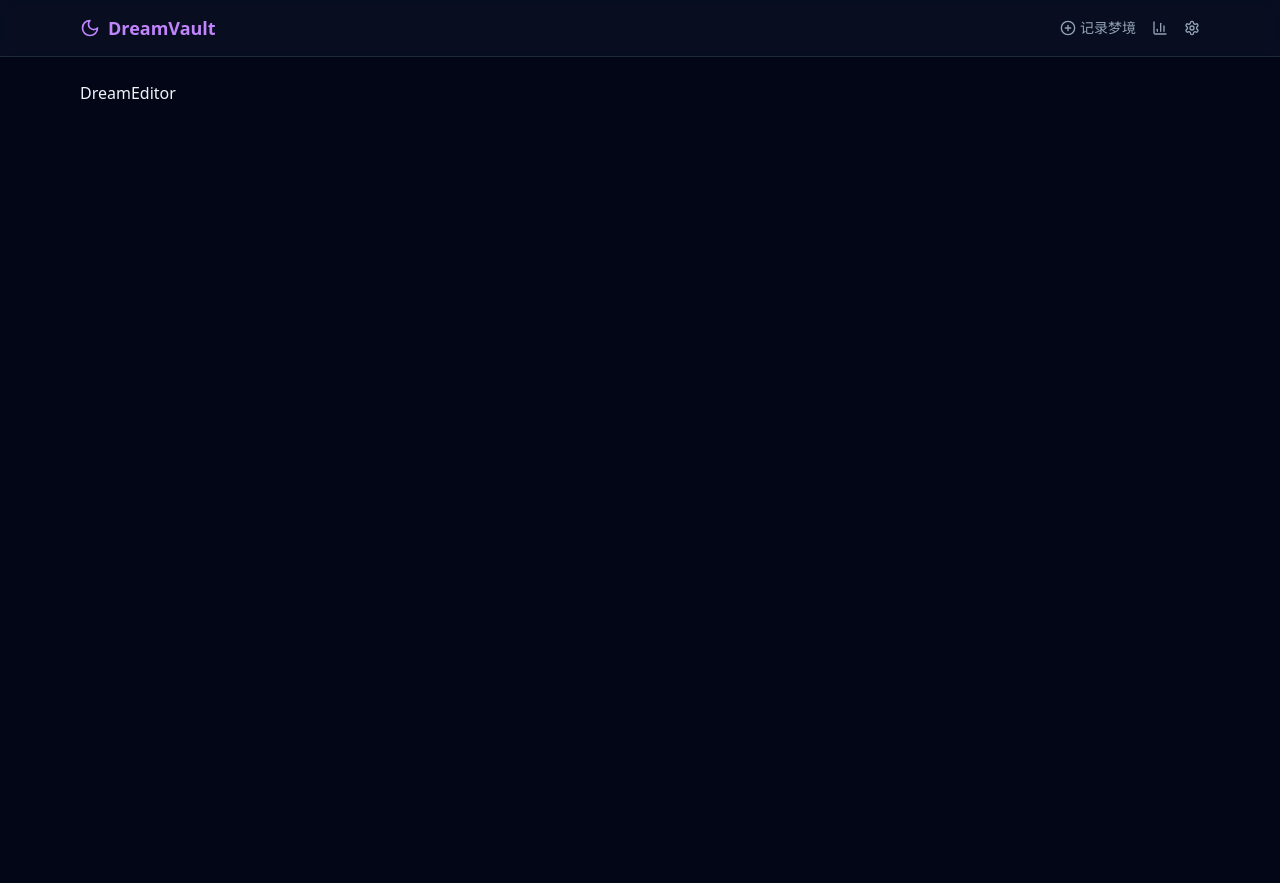
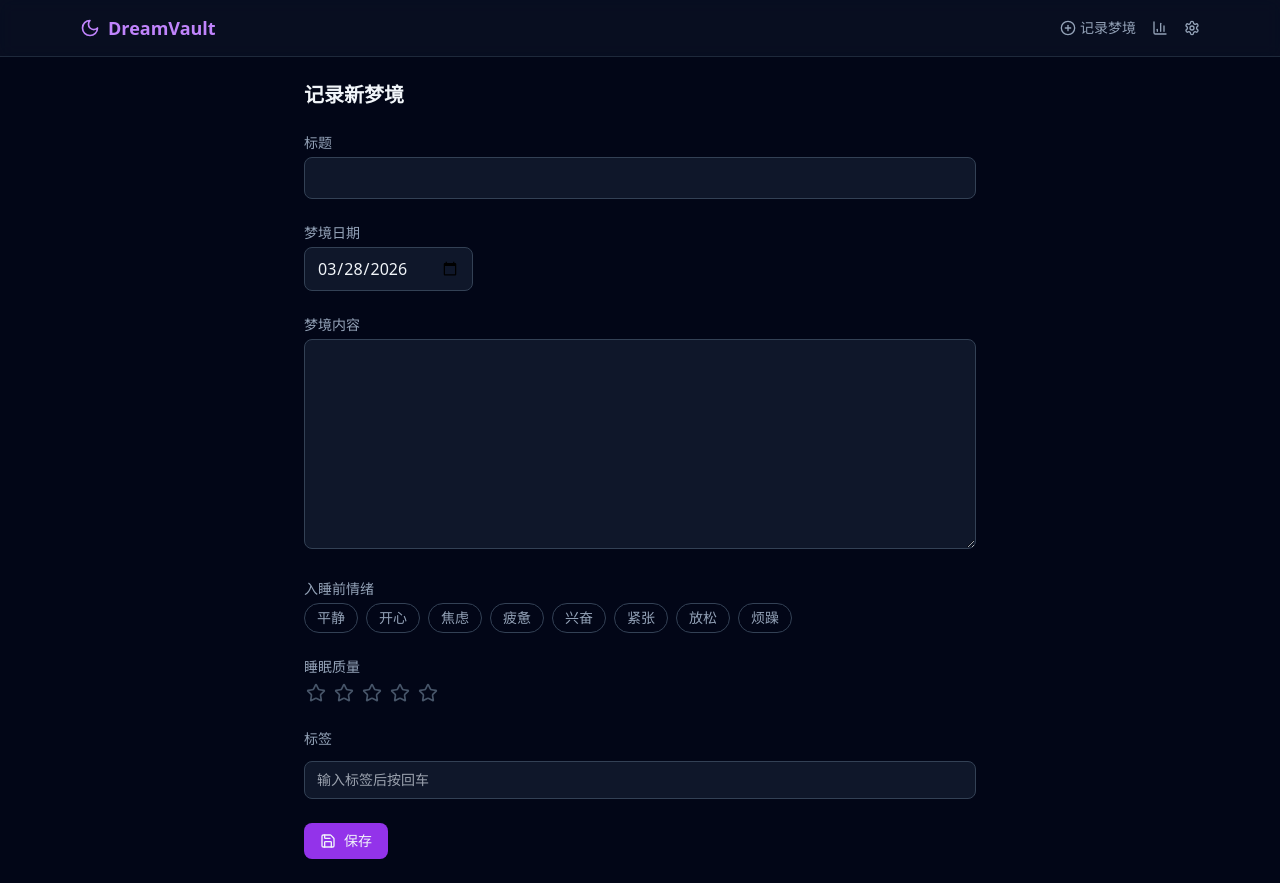
Before and after one commit to iyow/dream-vault, a React (Vite) app in the folder client/: page /dream/new in a window 1280 px wide. Before the commit the page ends 800 px from the top, so only its background shows below. Built offline with nearby package versions, Linux system fonts and the light colour scheme.

Commit message:
feat: add DreamEditor page with star rating and tag input

```diff
--- /dev/null
+++ b/client/src/components/StarRating.jsx
@@ -0,0 +1,20 @@
+import { Star } from 'lucide-react';
+
+export default function StarRating({ value = 0, onChange }) {
+  return (
+    <div className="flex gap-1">
+      {[1, 2, 3, 4, 5].map((n) => (
+        <button
+          key={n}
+          type="button"
+          onClick={() => onChange(n)}
+          className="p-0.5"
+        >
+          <Star
+            className={`w-5 h-5 ${n <= value ? 'fill-yellow-400 text-yellow-400' : 'text-slate-600'}`}
+          />
+        </button>
+      ))}
+    </div>
+  );
+}
--- /dev/null
+++ b/client/src/components/TagInput.jsx
@@ -0,0 +1,43 @@
+import { useState } from 'react';
+import { X } from 'lucide-react';
+
+export default function TagInput({ tags = [], onChange }) {
+  const [input, setInput] = useState('');
+
+  function handleKeyDown(e) {
+    if (e.key === 'Enter' && input.trim()) {
+      e.preventDefault();
+      if (!tags.includes(input.trim())) {
+        onChange([...tags, input.trim()]);
+      }
+      setInput('');
+    }
+  }
+
+  function removeTag(tag) {
+    onChange(tags.filter((t) => t !== tag));
+  }
+
+  return (
+    <div>
+      <div className="flex flex-wrap gap-1 mb-2">
+        {tags.map((tag) => (
+          <span key={tag} className="flex items-center gap-1 px-2 py-0.5 text-sm bg-purple-500/20 text-purple-300 rounded">
+            {tag}
+            <button type="button" onClick={() => removeTag(tag)} className="text-purple-400 hover:text-white">
+              <X className="w-3 h-3" />
+            </button>
+          </span>
+        ))}
+      </div>
+      <input
+        type="text"
+        value={input}
+        onChange={(e) => setInput(e.target.value)}
+        onKeyDown={handleKeyDown}
+        placeholder="输入标签后按回车"
+        className="w-full px-3 py-2 bg-slate-900 border border-slate-700 rounded-lg text-sm focus:outline-none focus:border-purple-500"
+      />
+    </div>
+  );
+}
--- a/client/src/pages/DreamEditor.jsx
+++ b/client/src/pages/DreamEditor.jsx
@@ -1 +1,138 @@
-export default function DreamEditor() { return <div>DreamEditor</div>; }
+import { useState, useEffect } from 'react';
+import { useNavigate, useParams } from 'react-router-dom';
+import { Save } from 'lucide-react';
+import { api } from '../api';
+import StarRating from '../components/StarRating';
+import TagInput from '../components/TagInput';
+
+const MOODS = ['平静', '开心', '焦虑', '疲惫', '兴奋', '紧张', '放松', '烦躁'];
+
+export default function DreamEditor() {
+  const { id } = useParams();
+  const navigate = useNavigate();
+  const isEdit = !!id;
+
+  const [form, setForm] = useState({
+    title: '',
+    content: '',
+    dream_date: new Date().toISOString().split('T')[0],
+    mood_before: '',
+    sleep_quality: 0,
+    tags: []
+  });
+  const [saving, setSaving] = useState(false);
+
+  useEffect(() => {
+    if (isEdit) {
+      api.dreams.get(id).then((res) => {
+        const d = res.data;
+        setForm({
+          title: d.title,
+          content: d.content,
+          dream_date: d.dream_date,
+          mood_before: d.mood_before || '',
+          sleep_quality: d.sleep_quality || 0,
+          tags: d.tags || []
+        });
+      });
+    }
+  }, [id]);
+
+  async function handleSubmit(e) {
+    e.preventDefault();
+    setSaving(true);
+    try {
+      if (isEdit) {
+        await api.dreams.update(id, form);
+        navigate(`/dream/${id}`);
+      } else {
+        const res = await api.dreams.create(form);
+        navigate(`/dream/${res.data.id}`);
+      }
+    } finally {
+      setSaving(false);
+    }
+  }
+
+  function update(key, value) {
+    setForm((prev) => ({ ...prev, [key]: value }));
+  }
+
+  return (
+    <form onSubmit={handleSubmit} className="max-w-2xl mx-auto space-y-6">
+      <h1 className="text-xl font-semibold">{isEdit ? '编辑梦境' : '记录新梦境'}</h1>
+
+      <div>
+        <label className="block text-sm text-slate-400 mb-1">标题</label>
+        <input
+          type="text"
+          value={form.title}
+          onChange={(e) => update('title', e.target.value)}
+          required
+          className="w-full px-3 py-2 bg-slate-900 border border-slate-700 rounded-lg focus:outline-none focus:border-purple-500"
+        />
+      </div>
+
+      <div>
+        <label className="block text-sm text-slate-400 mb-1">梦境日期</label>
+        <input
+          type="date"
+          value={form.dream_date}
+          onChange={(e) => update('dream_date', e.target.value)}
+          required
+          className="px-3 py-2 bg-slate-900 border border-slate-700 rounded-lg focus:outline-none focus:border-purple-500"
+        />
+      </div>
+
+      <div>
+        <label className="block text-sm text-slate-400 mb-1">梦境内容</label>
+        <textarea
+          value={form.content}
+          onChange={(e) => update('content', e.target.value)}
+          required
+          rows={8}
+          className="w-full px-3 py-2 bg-slate-900 border border-slate-700 rounded-lg focus:outline-none focus:border-purple-500 resize-y"
+        />
+      </div>
+
+      <div>
+        <label className="block text-sm text-slate-400 mb-1">入睡前情绪</label>
+        <div className="flex flex-wrap gap-2">
+          {MOODS.map((m) => (
+            <button
+              key={m}
+              type="button"
+              onClick={() => update('mood_before', m)}
+              className={`px-3 py-1 text-sm rounded-full border ${
+                form.mood_before === m
+                  ? 'border-purple-500 bg-purple-500/20 text-purple-300'
+                  : 'border-slate-700 text-slate-400 hover:border-slate-500'
+              }`}
+            >
+              {m}
+            </button>
+          ))}
+        </div>
+      </div>
+
+      <div>
+        <label className="block text-sm text-slate-400 mb-1">睡眠质量</label>
+        <StarRating value={form.sleep_quality} onChange={(v) => update('sleep_quality', v)} />
+      </div>
+
+      <div>
+        <label className="block text-sm text-slate-400 mb-1">标签</label>
+        <TagInput tags={form.tags} onChange={(tags) => update('tags', tags)} />
+      </div>
+
+      <button
+        type="submit"
+        disabled={saving}
+        className="flex items-center gap-2 px-4 py-2 bg-purple-600 hover:bg-purple-500 rounded-lg text-sm font-medium disabled:opacity-50"
+      >
+        <Save className="w-4 h-4" />
+        {saving ? '保存中...' : '保存'}
+      </button>
+    </form>
+  );
+}
```
